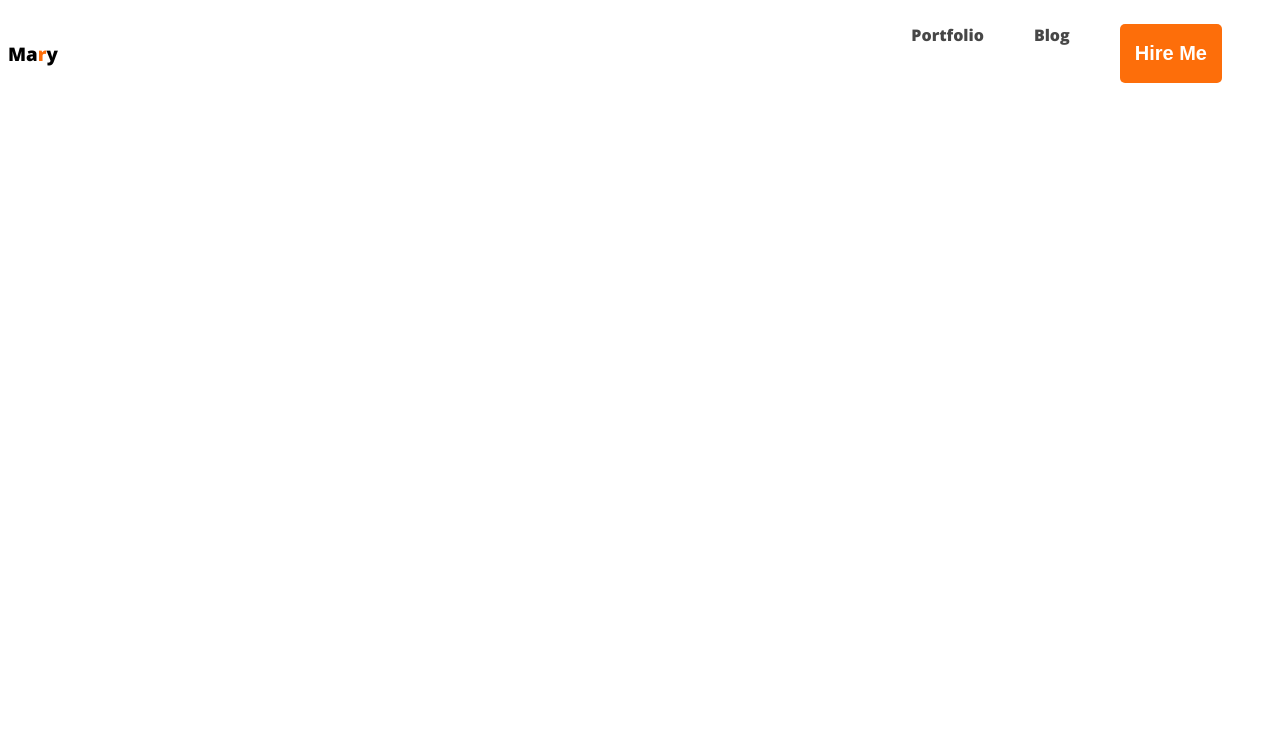
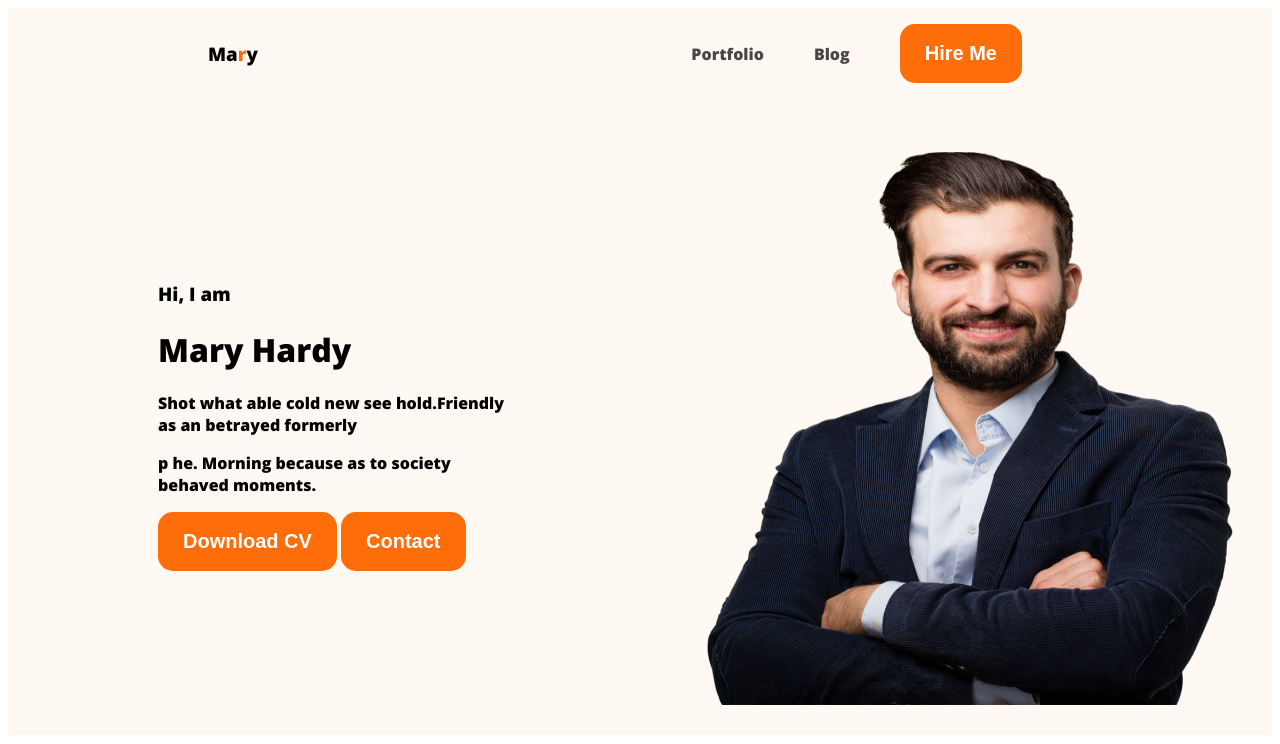
Before and after one commit to TahseenHossain/web-developer-portfolia, a plain HTML site: page index.html in a window 1280 px wide. Drawn offline with nearby package versions, Linux system fonts and the light colour scheme.

Commit message:
created the index.html

```diff
--- a/index.html
+++ b/index.html
@@ -10,7 +10,7 @@
 <link href="https://fonts.googleapis.com/css2?family=Open+Sans:wght@800&display=swap" rel="stylesheet">
 </head>
 <body>
-    <header>
+    <header class="header">
         <nav>
             <h3>Ma<span class="text-primary">r</span>y</h3>
             <ul>
@@ -20,6 +20,17 @@
 
             </ul>
         </nav>
+        <div class="banner">
+            <div>
+                <h3 class="banner-1">Hi, I  am</h3>
+                <h1 class="banner-2">Mary Hardy</h1>
+                <p>Shot what able cold new see hold.Friendly as an betrayed formerly</p>
+                <p>p he. Morning because as to society behaved moments.</p>
+                <button class="btn-primary">Download CV</button>
+                <button class="btn-primary">Contact</button>
+            </div>
+            <img class="profile-pic" src="images/hardy.png" alt="">
+        </div>
     </header>
     <main></main>
     <footer></footer>
--- a/portfolio.css
+++ b/portfolio.css
@@ -1,3 +1,4 @@
+/*nav related*/
 nav{
     display: flex;
 }
@@ -10,24 +11,14 @@ body{
     color: #FD6E0A;
 }
 
-nav li{
-    list-style: none;
-    margin-right: 50px;
-}
-
-nav a{
-    text-decoration: none;
-    color: #474747;
-}
-
 .btn-primary{
-    border-radius: 5px;
+    border-radius: 15px;
     background: #FD6E0A;
     border: 0;
     color: white;
     font-size: 20px;
     font-weight: 700;
-    padding: 18px 15px;
+    padding: 18px 25px;
 
 }
 
@@ -35,6 +26,7 @@ nav{
     display: flex;
     justify-content: space-between;
     align-items: center;
+    margin: 0 200px;
 }
 
 .nav-title{
@@ -45,4 +37,34 @@ nav{
 
 nav> ul{
     display: flex;
+    align-items: center;
 }
+
+nav li{
+    list-style: none;
+    margin-right: 50px;
+
+}
+
+nav a{
+    text-decoration: none;
+    color: #474747;
+}
+
+/*header*/
+header{
+    background-color: #FFF8F3;;
+}
+
+.banner{
+    padding: 30px 30px 30px 150px;
+    display: flex;
+    align-items: center;
+}
+
+.banner .profile-pic{
+    width: 584px;
+    height: 576px;
+    flex-shrink: 0;
+    padding-left: 150px;
+}
```
